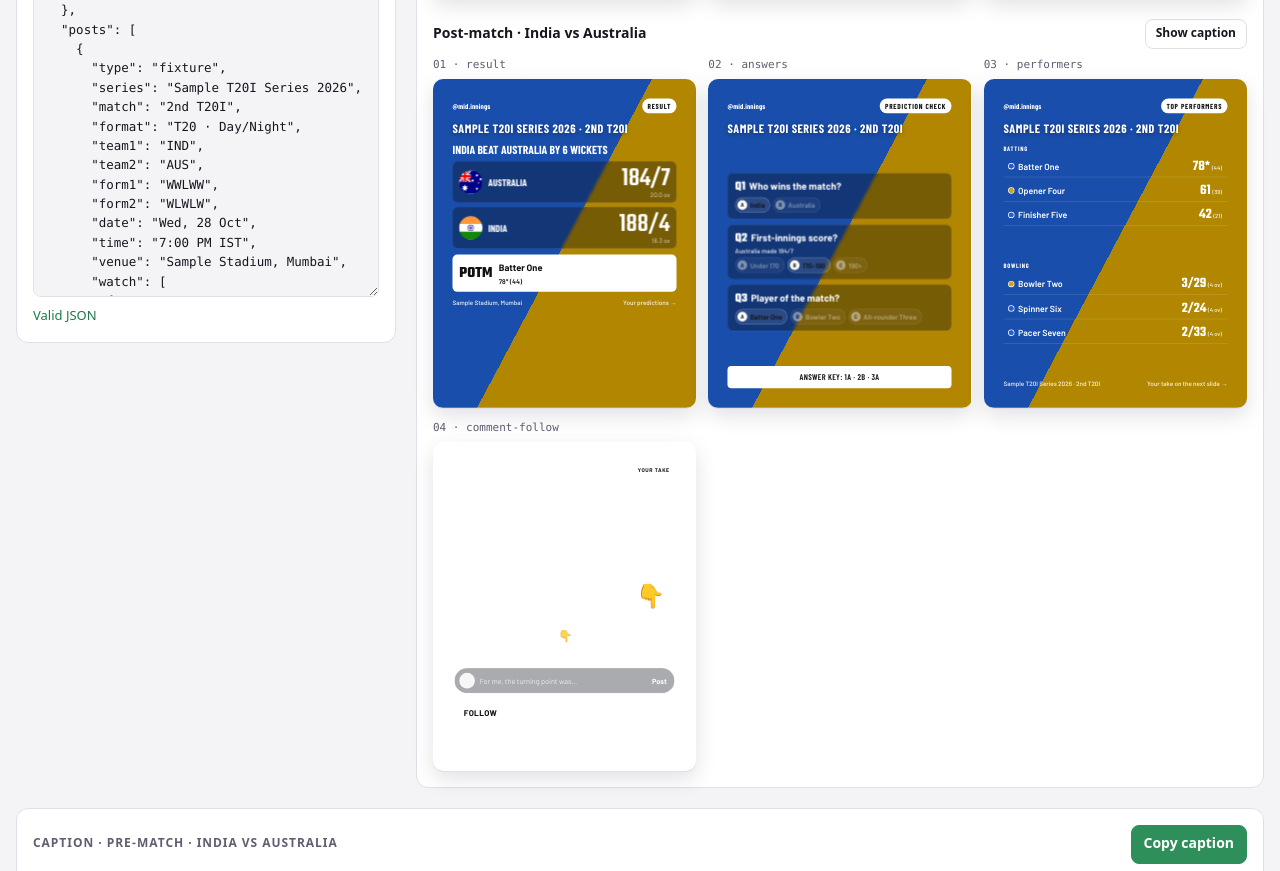
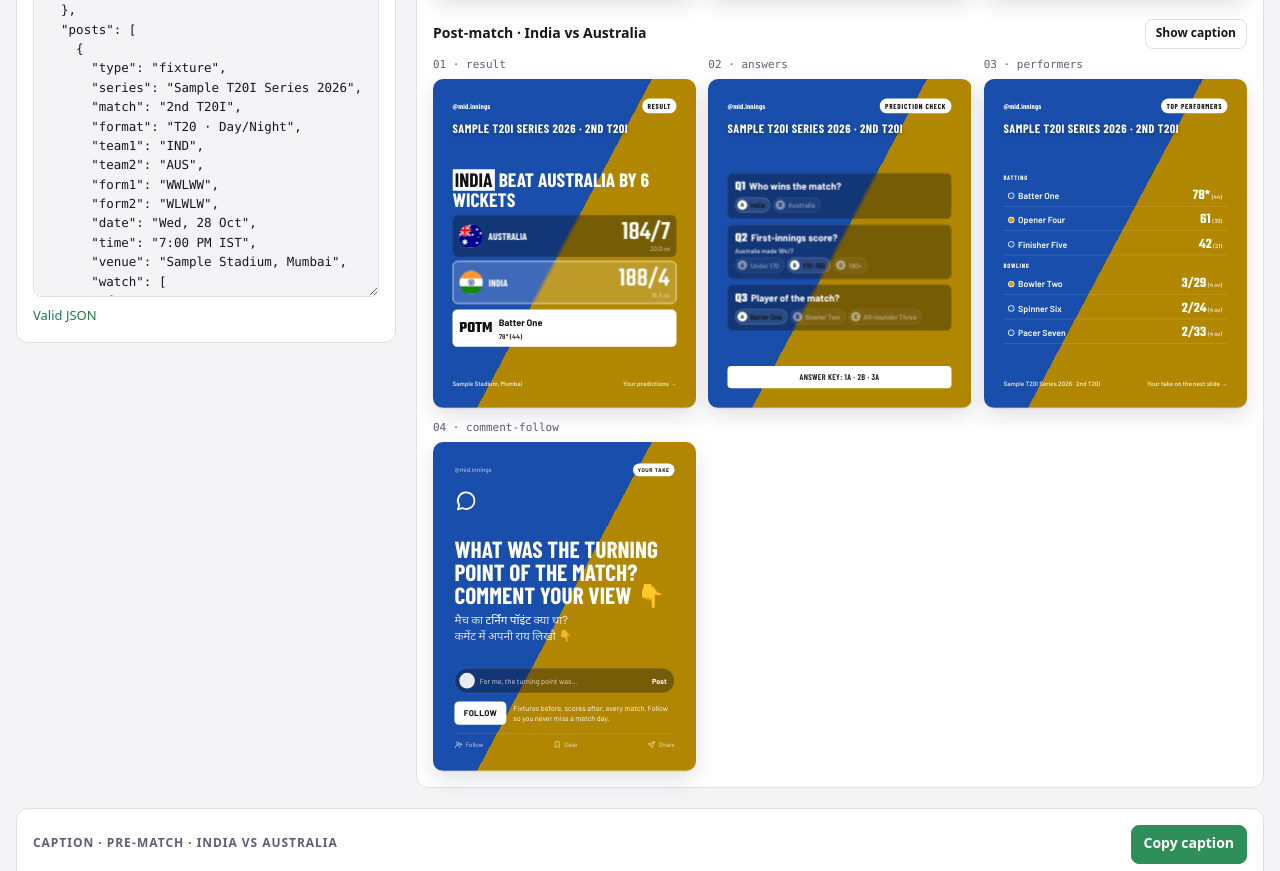
Before and after one commit to beam-wave/socialmedia, a plain HTML site: page channels/mid.innings/template.html in a window 1280 px wide. Shown: the part 606-1477 px from the top of the page. Drawn offline with nearby package versions, Linux system fonts and the light colour scheme.

Commit message:
Polish auto result slides; honest top-performer wording
Result slide: large result line, winning innings outlined, content centred.
Performers slide centred; the Comment & Follow slide gets the team colours.
Without an official player of the match, Q3's note reads 'Top performer:
X' and figures read '78 off 44' / '3/24 in 4 ov'.

Co-Authored-By: Beam Wave <beam-wave@users.noreply.github.com>

```diff
--- a/channels/_shared/studio.js
+++ b/channels/_shared/studio.js
@@ -26,7 +26,7 @@ const ICON={
 function ctaSlide(d,o){
   const story=o.size==="story";
   const opts=(o.options||[]).slice(0,5);
-  return `<section class="art cta-slide ${o.cls||""}${story?" story":""}">
+  return `<section class="art cta-slide ${o.cls||""}${story?" story":""}"${o.style?` style="${esc(o.style)}"`:""}>
     <div class="cta-top"><span>${esc(d.handle)}</span><span class="cta-chip">${esc(o.chip||"Your turn")}</span></div>
     <div class="cta-ic">${ICON.comment}</div>
     <h2 class="cta-q fit" data-max="${story?110:96}" data-min="48"><span>${hl(o.question||"What do you think?")}${o.question_hi?`<small lang="hi">${hl(o.question_hi)}</small>`:""}</span></h2>
--- a/channels/mid.innings/template.html
+++ b/channels/mid.innings/template.html
@@ -37,6 +37,14 @@
 .art.t-splitbold .qq p b{color:#fff}
 .art.t-splitbold .how{background:#fff;color:#111}
 .art.t-splitbold .k-foot{color:rgba(255,255,255,.8)}
+/* Result and performers slides: the content sits in the middle, the result line is the headline */
+.ck.t-splitbold .res-line{margin-top:auto;font-size:80px !important;line-height:1.02}
+.art.t-splitbold .res-line em{background:#fff;color:#111;padding:0 .12em;box-decoration-break:clone;-webkit-box-decoration-break:clone}
+.ck.t-splitbold .pom{margin-bottom:auto}
+.art.t-splitbold .inn div.won{border:3px solid #fff;background:rgba(255,255,255,.16)}
+.ck.t-splitbold .perf{flex:none}
+.ck.t-splitbold .k-series + .perf{margin-top:auto}
+.ck.t-splitbold .perf + .perf{margin-bottom:auto}
 .vs-x svg{display:none}
 /* A flag fills the badge whatever the theme paints there */
 .art .badge.flag,.art .mini.flag{background:#fff var(--flag) center/cover no-repeat !important;color:transparent !important;text-shadow:none}
@@ -165,7 +173,7 @@ function questions(d,p,t,size){
 function result(d,p,t,size){
   const inn=(p.innings||[]).map(x=>{const tm=T(d,x.team);return `<div class="${x.team===p.winner?"won":""}"><i class="mini${flag(tm)}">${esc(tm.code)}</i><b>${esc(tm.name)}</b><span class="sc">${esc(x.runs)}/${esc(x.wkts)}<small>${esc(x.overs)} ov</small></span></div>`;}).join("");
   return `<section class="art ck ${t}${size==="story"?" story":""}" style="${tc(d,p)}">${head(d,p,"Result",t)}
-    <h3 class="res-line fit" data-max="76" data-min="48"><span>${hl(p.result)}</span></h3>
+    <h3 class="res-line fit" data-max="96" data-min="48"><span>${hl(p.result)}</span></h3>
     <div class="inn">${inn}</div>
     ${p.pom?`<div class="pom"><b class="${p.pom_label?"long":""}">${esc(p.pom_label||"POTM")}</b><span>${esc(p.pom.name)}</span><em>${esc(p.pom.figures)}</em></div>`:""}
     <div class="k-foot"><span>${esc(p.venue||"")}</span><span>${p.answers&&p.answers.length?"Your predictions →":"Top performers →"}</span></div></section>`;
@@ -189,7 +197,7 @@ function posts(d){
     const a=T(d,p.team1).name,b=T(d,p.team2).name;
     const isFix=p.type!=="result";
     const h=resolve(hookOf(d,p,isFix?HOOKS[0]:HOOKS[6]),p,d);
-    const cta=ctaSlide(d,{cls:t,size,question:h.q,question_hi:h.q_hi,options:h.options,chip:isFix?"Predict":"Your take",
+    const cta=ctaSlide(d,{cls:t,style:tc(d,p),size,question:h.q,question_hi:h.q_hi,options:h.options,chip:isFix?"Predict":"Your take",
       placeholder:isFix?"1A · 2B · 3C":"For me, the turning point was…",followLine:d.follow_line||"Fixtures before, scores after, every match. Follow so you never miss a match day."});
     const slides=isFix?[{name:"fixture",html:fixture(d,p,t,size),size},...(p.questions&&p.questions.length?[{name:"quiz",html:questions(d,p,t,size),size}]:[]),{name:"comment-follow",html:cta,size}]
       :[{name:"result",html:result(d,p,t,size),size},...(p.answers&&p.answers.length?[{name:"answers",html:answers(d,p,t,size),size}]:[]),{name:"performers",html:performers(d,p,t,size),size},{name:"comment-follow",html:cta,size}];
```
Also changed, not shown: 3 other files.
